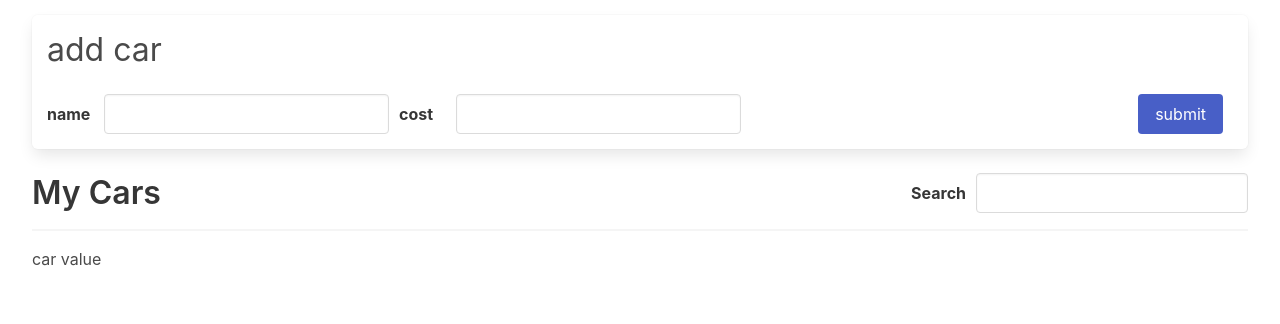
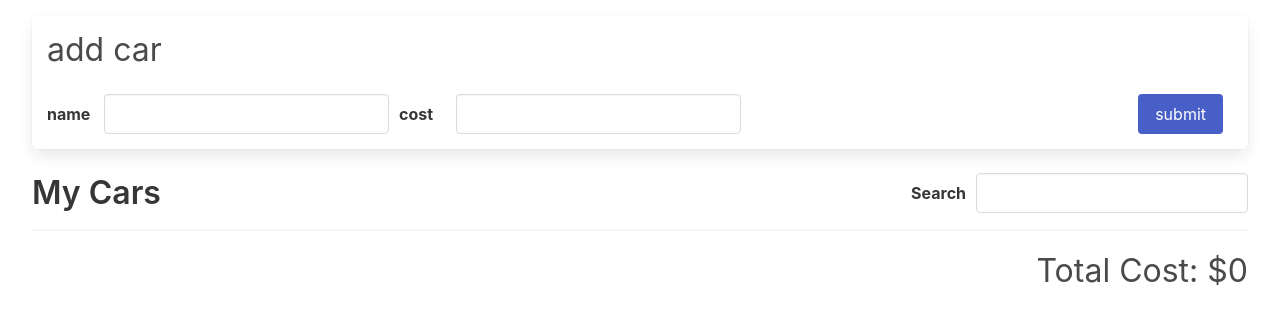
Before and after one commit to SZwerling/cars, a React (Vite) app: page / in a window 1280 px wide. Shown: the top 324 px of the page. Built offline with nearby package versions, Linux system fonts and the light colour scheme.

Commit message:
bold duplicate car names

```diff
--- a/src/components/CarList.jsx
+++ b/src/components/CarList.jsx
@@ -1,21 +1,29 @@
 import { useSelector, useDispatch } from "react-redux";
-import { removeCar } from "../store";
+import { changeName, removeCar } from "../store";
 
 function CarList() {
    const dispatch = useDispatch();
 
-   const cars = useSelector(({ cars: {list, searchTerm}}) => {
+   const { cars, name } = useSelector(({ form, cars: {list, searchTerm}}) => {
     //filtering logic
-      return list.filter((car) => car.name.toLowerCase().includes(searchTerm.toLowerCase()))
+      const filteredCars = list.filter((car) => car.name.toLowerCase().includes(searchTerm.toLowerCase()));
+      return {
+        cars: filteredCars,
+        name: form.name
+      }
    });
+
+
 
    const handleCarDelete = (car) => {
       dispatch(removeCar(car.id));
    };
 
    const renderedList = cars.map((car) => {
+    const bold = name && car.name.toLowerCase().includes(name.toLowerCase())
+    console.log(bold)
       return (
-         <div key={car.id} className="panel">
+         <div key={car.id} className={`panel ${bold && 'bold'}`}>
             <p>
                {car.name} - ${car.cost}
             </p>
@@ -37,4 +45,5 @@ function CarList() {
    );
 }
 
+
 export default CarList;
--- a/src/components/CarValue.jsx
+++ b/src/components/CarValue.jsx
@@ -1,7 +1,15 @@
-function CarValue(){
-    return(
-        <div>car value</div>
-    )
+import { useSelector } from "react-redux";
+
+function CarValue() {
+   const totalCost = useSelector(({ cars: { list, searchTerm } }) => {
+      return list
+         .filter((car) =>
+            car.name.toLowerCase().includes(searchTerm.toLowerCase())
+         )
+         .reduce((acc, car) => acc + car.cost, 0);
+   });
+
+   return <div className="car-value">Total Cost: ${totalCost}</div>;
 }
 
 export default CarValue;
```
